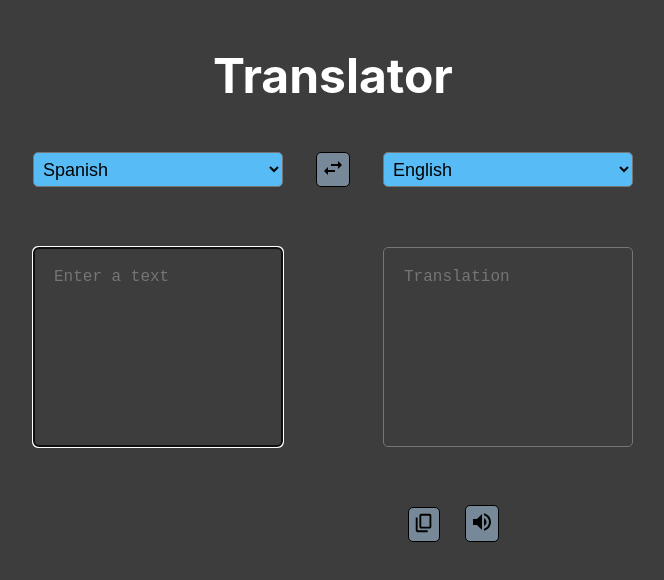
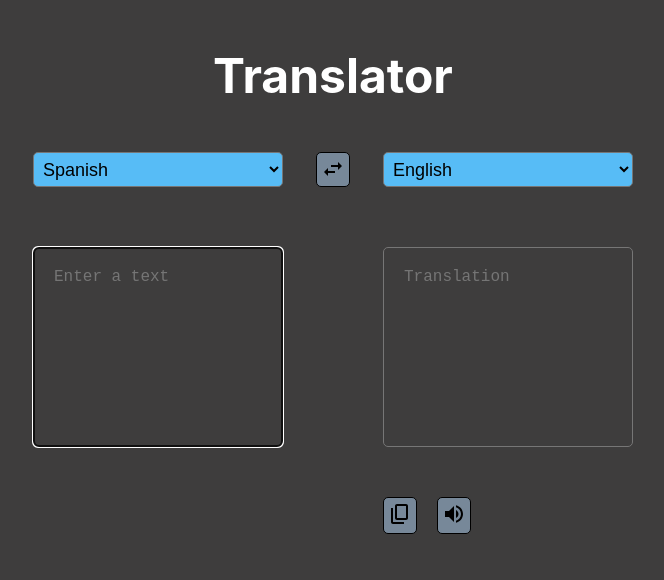
Before and after one commit to elialcodes/translator, a React (Vite) app: page / in a window 1280 px wide. Shown: the top 580 px of the page, without its empty margins (307-971 px from the left). Built offline with nearby package versions, Linux system fonts and the light colour scheme.

Commit message:
styling icons

```diff
--- a/src/App.css
+++ b/src/App.css
@@ -74,11 +74,15 @@
   border: 1px solid white;
 }
 
+.div-buttons {
+  display: flex;
+  gap: 20px;
+}
+
 .icon-button {
   background-color: lightslategray;
   border: 1px solid black;
   border-radius: 5px;
-  margin-left: 10%;
   padding: 4px;
   cursor: pointer;
 }
@@ -93,15 +97,6 @@
   border-radius: 5px;
   margin-left: 10%;
 }
-
-/* .copied-message {
-  width: 50%;
-  margin-top: 10px;
-  text-align: center;
-  background-color: lightskyblue;
-  padding: 5px;
-  border-radius: 5px;
-} */
 
 @media (max-width: 767px) {
   .container {
--- a/src/App.tsx
+++ b/src/App.tsx
@@ -100,12 +100,9 @@ function App() {
             <TextArea type="to" loading={loading} value={result} readOnly>
               <span className="loading">Loading...</span>
             </TextArea>
-            <div>
+            <div className="div-buttons">
               <button
                 className="icon-button"
-                style={{
-                  marginTop: '10px',
-                }}
                 disabled={result === ''}
                 onClick={handleClipBoard}
               >
--- a/src/components/Icons.tsx
+++ b/src/components/Icons.tsx
@@ -4,7 +4,7 @@ export const ArrowsIcon = () => (
     width="24"
     height="26"
     xmlns="http://www.w3.org/2000/svg"
-    viewBox="0 0 24 24"
+    viewBox="0 0 24 22"
   >
     <path d="M6.99 11L3 15l3.99 4v-3H14v-2H6.99v-3zM21 9l-3.99-4v3H10v2h7.01v3L21 9z"></path>
   </svg>
@@ -15,9 +15,9 @@ export const ClipboardIcon = () => (
     focusable="false"
     xmlns="http://www.w3.org/2000/svg"
     enableBackground="new 0 0 24 24"
-    height="22"
+    height="24"
     viewBox="0 0 24 24"
-    width="22"
+    width="24"
   >
     <g>
       <rect fill="none" height="24" width="24"></rect>
```
